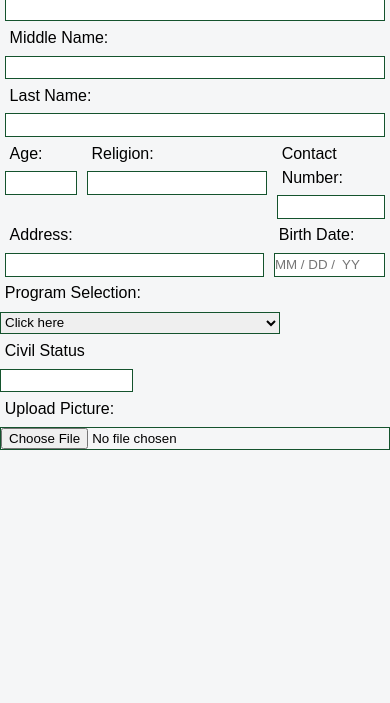
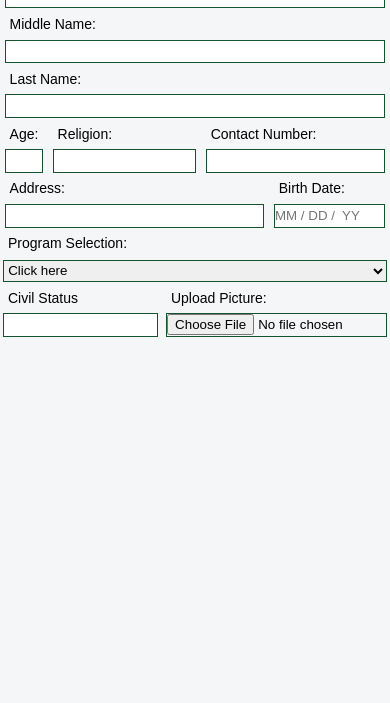
Before and after one commit to dev-nass/SecondYear-HTML, a plain HTML site: page June/Freecodecamp/HTML/index6.html in a window 390 px wide. Shown: the part 141-844 px from the top of the page. Drawn offline with Linux system fonts and the light colour scheme; files that its build step writes are made by us from their sources.

Commit message:
Add files via upload

```diff
--- a/June/Freecodecamp/CSS/stylesheet6.css
+++ b/June/Freecodecamp/CSS/stylesheet6.css
@@ -15,6 +15,7 @@
 body {
     background-color: var(--clr-white);
     font-family: sans-serif;
+    font-size: 16px;
     height: 100vh;
     width: 100%;
 }
@@ -46,7 +47,7 @@ fieldset {
 /* HOLDS ADDRESS, BIRTH DATE TFIELDS */
 .div-form-address-bdateContainer,
 /* HOLDS PROGRAM, CIVIL STATUS, PROFILE PICTURE */
-.div-form-program-cvstatus-pfpContainer{
+.div-form-cvstatus-pfpContainer{
     /* border: solid 1px yellow; */
     display: flex;
     flex-direction: row; /* allows the TFIELDS to be on the same straight line when the screen is large enough to do so */
@@ -72,7 +73,7 @@ input {
 
 /* SHARED DIV OF AGE, RELIGION, CONTACT NUMBER TFIELDS */
 .div-age-religion-conumber-container {
-    margin: 0 0.10rem;
+    margin: 0 0.3rem;
 }
 
 .div-age-container {
@@ -100,21 +101,47 @@ input {
     width: 30%;
 }
 
-.div-label-input-program-cvstatus-pfpContainer {
-    margin: 0 0.3rem;
+/* PARENT OF TWO DIVs */
+.div-parent-of-two {
+    /* border: solid 1px cyan; */
+    display: flex;
+    flex-direction: row;
+    padding: 0 0.2rem;
+    width: 100%;
 }
 
+/* the FIRST CHILD */
+/* HOLDS THE PROGRAM */
+.div-form-programContainer{
+    /* border: solid 1px red; */
+    width: 50%;
+}
+
+/* used on PROGRAM */
 select {
     border: solid 1px var(--clr-green);
     height: 22px;
+    width: 100%;
+}
+
+/* the SECOND CHILD */
+/* HOLDS THE CVSTATUS AND PFP */
+.div-form-cvstatus-pfpContainer {
+    /* border: solid 1px red; */
+    display: flex;
+    width: 50%;
 }
 
 .div-cvstatus-container {
-    width: 34%;
+  margin: 0 0.5rem;
 }
+
 
 /* DEVICES BELOW 800 WILL EXP CHANGES */
 @media (max-width: 800px) {
+    body {
+        font-size: 14px;
+    }
 
     .form-main {
         /* border: solid 1px red; */
@@ -162,3 +189,41 @@ select {
         width: 30%;
     }
 }
+
+/* ENSURE THAT ALL TEXTFIELD ARE 100% */
+/* DEVICES BELOW 445 WILL EXP CHANGES */
+@media (max-width: 445px) {
+    .div-age-container {
+        width: 10%;
+    }
+
+    .div-religion-container {
+        width: 40%;
+    }
+
+    .div-conumber-container {
+        width: 50%;
+    }
+
+    /* PARENT OF CHILD DIVs */
+    .div-parent-of-two {
+        flex-direction: column;
+    }
+
+    /* FIRST CHILD */
+    /* HOLDS THE PROGRAM */
+    .div-form-programContainer {
+        width: 100%;
+    }
+
+    /* SECOND CHILD */
+    /* HOLDS THE CV STATUS PFP */
+    .div-form-cvstatus-pfpContainer {
+        width: 100%;
+    }
+
+    /* cv status container */
+    .div-cvstatus-container {
+        margin-left: 0;
+    }
+}
```
